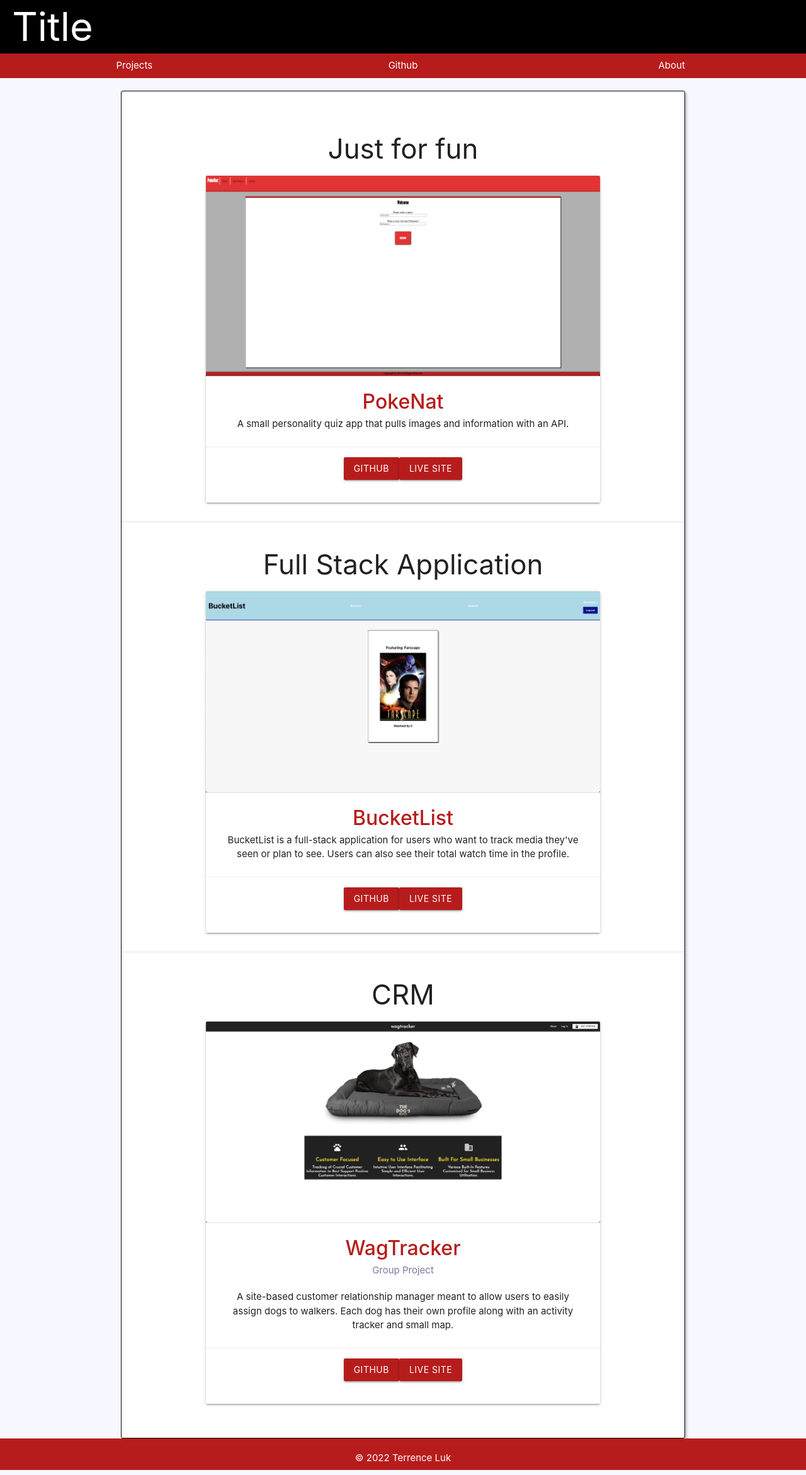
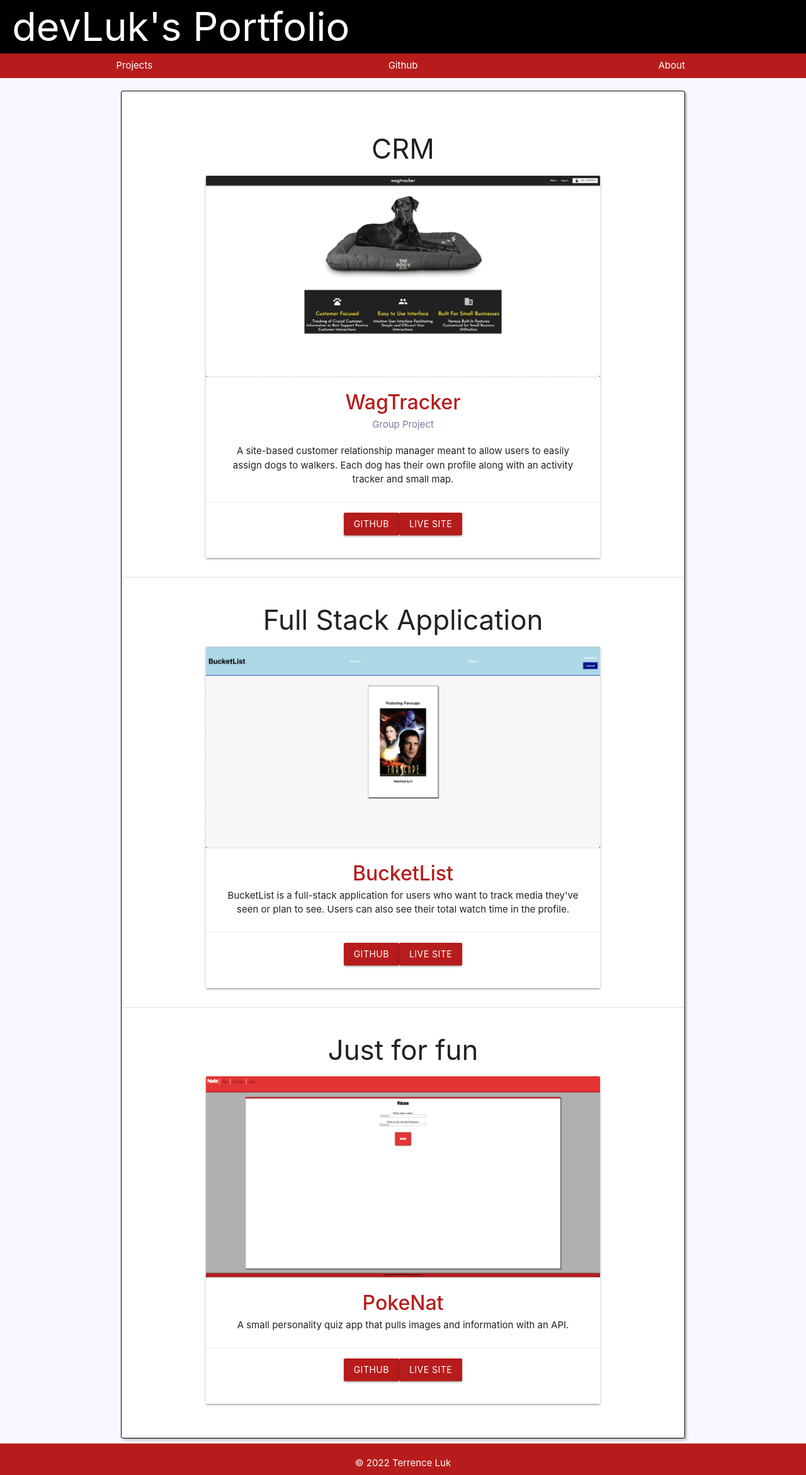
Before and after one commit to redsn/portfolioV1, a React (Create React App) app: page /projects in a window 1280 px wide. Shown: the whole page at 63% size. Built offline with nearby package versions, Linux system fonts and the light colour scheme.

Commit message:
wip: adjust on project page

```diff
--- a/src/App.css
+++ b/src/App.css
@@ -99,6 +99,7 @@ footer{
   border: 1px solid black;
   border-radius: 3px;
   box-shadow: 3px 3px 3px rgb(84, 84, 84, 0.3);
+  margin-bottom: 1vh;
 }
 
 /* potential footer stickey */
--- a/src/components/Header.js
+++ b/src/components/Header.js
@@ -14,7 +14,7 @@ const Header = () => {
         <>
             <div className="row black white-text mainnav">
                 <Link to='/'>
-                <h1 className="titlehead">Title</h1>
+                <h1 className="titlehead">devLuk's Portfolio</h1>
                 </Link>
                     <div className="col s4 red darken-4">
                         <Link to='projects'>
--- a/src/pages/Home.js
+++ b/src/pages/Home.js
@@ -5,7 +5,9 @@
 const Home = () => {
     return(
         <>
-        <h1>Home Placeholder</h1>
+        <div className="main-container">
+
+        </div>
         </>
     )
 }
--- a/src/pages/Projects.js
+++ b/src/pages/Projects.js
@@ -32,26 +32,30 @@ const Projects = () => {
         <>
         <StyledProjects>
         <div className="main-container">
+
         <div className="section">
                 <div className="container">
-                <h3>Just for fun</h3>
+                    <h3>CRM</h3>
                     <div className="card">
                         <div className="card-image">
-                        <img src={project1main} alt="PokeNat Main" />
+                            <img src={project3main} alt="WagTracker Landing Page" />
                         </div>
                         <div className="divider"></div>
                         <div className="card-content">
-                        <span className="card-title">PokeNat</span>
+                            <span className="card-title">WagTracker</span>
+                            <div className="row">
+                            <span className='span-desc'>Group Project</span>
+                            </div>
                         <p>
-                            A small personality quiz app that pulls images and information with an API.
+                            A site-based customer relationship manager meant to allow users to easily assign dogs to walkers. Each dog has their own profile along with an activity tracker and small map.
                         </p>
                         </div>
                         <div className="card-action">
                             <div className="row">
-                            <a href="https://github.com/redsn/GA-SEI-Project-1" target="_blank" rel="noreferrer" className="btn red darken-4">
+                                <a href="https://github.com/redsn/dog-walking-crm" target="_blank" rel="noreferrer" className="btn red darken-4">
                                     Github
                                 </a>
-                            <a href="https://pokenat.netlify.app/" target="_blank" rel="noreferrer" className="btn red darken-4">
+                                <a href="https://wagtracker.herokuapp.com/" target="_blank" rel="noreferrer" className="btn red darken-4">
                                     Live Site
                                 </a>
                             </div>
@@ -92,27 +96,24 @@ const Projects = () => {
 
             <div className="section">
                 <div className="container">
-                <h3>CRM</h3>
+                    <h3>Just for fun</h3>
                     <div className="card">
                         <div className="card-image">
-                        <img src={project3main} alt="WagTracker Landing Page" />
+                            <img src={project1main} alt="PokeNat Main" />
                         </div>
                         <div className="divider"></div>
                         <div className="card-content">
-                        <span className="card-title">WagTracker</span>
-                        <div className="row">
-                        <span className='span-desc'>Group Project</span>
-                        </div>
+                            <span className="card-title">PokeNat</span>
                             <p>
-                        A site-based customer relationship manager meant to allow users to easily assign dogs to walkers. Each dog has their own profile along with an activity tracker and small map.
+                                A small personality quiz app that pulls images and information with an API.
                             </p>
                         </div>
                         <div className="card-action">
                             <div className="row">
-                            <a href="https://github.com/redsn/dog-walking-crm" target="_blank" rel="noreferrer" className="btn red darken-4">
+                                <a href="https://github.com/redsn/GA-SEI-Project-1" target="_blank" rel="noreferrer" className="btn red darken-4">
                                     Github
                                 </a>
-                            <a href="https://wagtracker.herokuapp.com/" target="_blank" rel="noreferrer" className="btn red darken-4">
+                                <a href="https://pokenat.netlify.app/" target="_blank" rel="noreferrer" className="btn red darken-4">
                                     Live Site
                                 </a>
                             </div>
```
Lines whose indentation alone changed are shown as unchanged.
